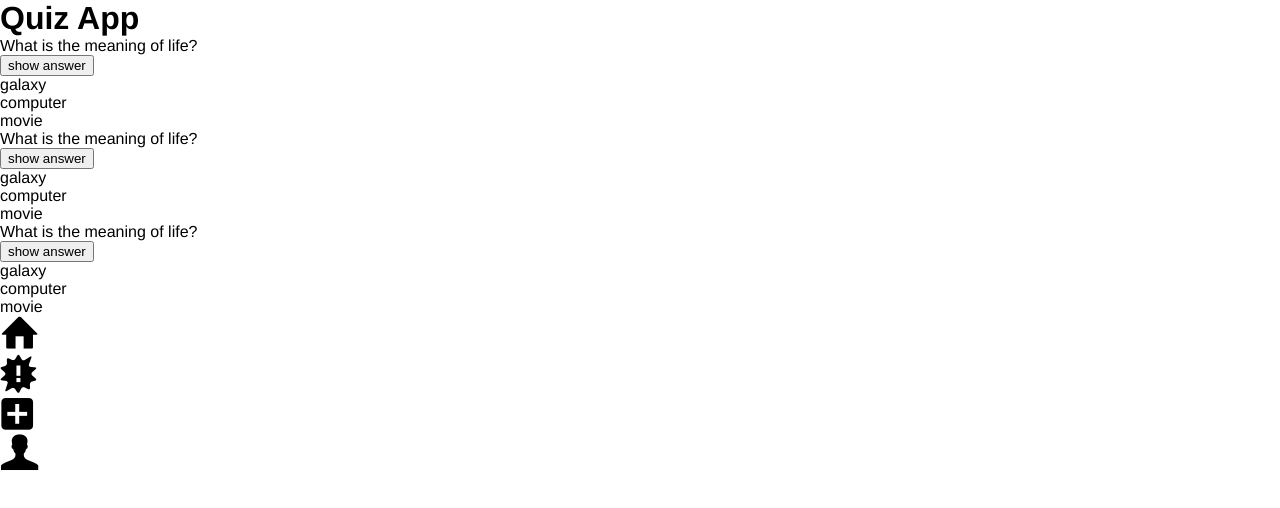
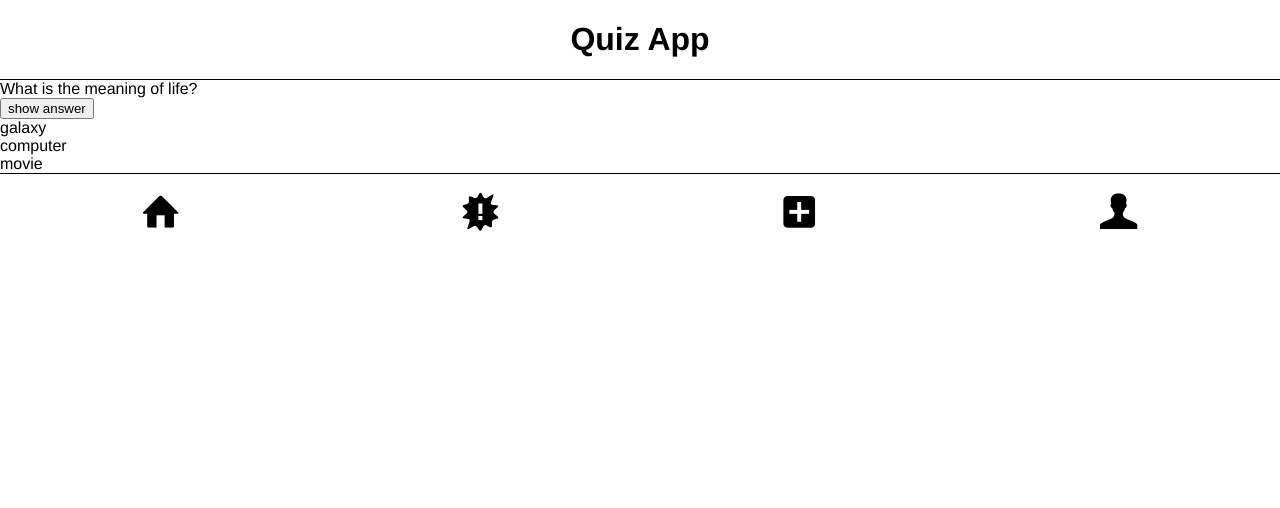
Before and after one commit to GitHogg/quiz-app, a website built with Parcel: page src/index.html in a window 1280 px wide. Built offline with nearby package versions, Linux system fonts and the light colour scheme.

Commit message:
css restructured

```diff
--- /dev/null
+++ b/src/css/base.css
@@ -0,0 +1,20 @@
+*,
+*::before,
+*::after {
+    box-sizing: border-box;
+}
+
+body, h1, h2, h3, ul, ol, li, p {
+    margin: 0;
+    padding: 0;
+}
+
+ul[class],
+ol[class] {
+    list-style: none;
+}
+
+body {
+    font-family: Helvetica, sans-serif;
+    font-size: 16px;
+}
--- /dev/null
+++ b/src/css/footer.css
@@ -0,0 +1,8 @@
+nav ul {
+    height: 5rem;
+    display: flex;
+    justify-content: space-around;
+    align-items: center;
+    border-top: 1px solid black;
+    background-color: white;
+}
--- /dev/null
+++ b/src/css/header.css
@@ -0,0 +1,8 @@
+header {
+    height: 5rem;
+    display: flex;
+    justify-content: center;
+    align-items: center;
+    border-bottom: 1px solid black;
+    background-color: white;
+}
--- /dev/null
+++ b/src/css/style.css
@@ -0,0 +1,4 @@
+@import "./base.css";
+
+@import "./header.css";
+@import "./footer.css";
--- a/src/index.html
+++ b/src/index.html
@@ -3,7 +3,7 @@
 <head>
     <meta charset="UTF-8">
     <meta name="viewport" content="width=device-width, initial-scale=1.0">
-    <link rel="stylesheet" href="style.css">
+    <link rel="stylesheet" href="css/style.css">
     <title>Quiz App</title>
 </head>
 <body>
@@ -11,44 +11,20 @@
         <h1>Quiz App</h1>
     </header>
     <main>
-        <section class="home">
-            <article class="question">
-                <p>What is the meaning of life?</p>
-                <div class="bookmark"></div>
-                <button>show answer</button>
-                <ul>
-                    <li>galaxy</li>
-                    <li>computer</li>
-                    <li>movie</li>
-                </ul>
-            </article>
-
-            <article class="question">
-                <p>What is the meaning of life?</p>
-                <div class="bookmark"></div>
-                <button>show answer</button>
-                <ul>
-                    <li>galaxy</li>
-                    <li>computer</li>
-                    <li>movie</li>
-                </ul>
-            </article>
-
-            <article class="question">
-                <p>What is the meaning of life?</p>
-                <div class="bookmark"></div>
-                <button>show answer</button>
-                <ul>
-                    <li>galaxy</li>
-                    <li>computer</li>
-                    <li>movie</li>
-                </ul>
-            </article>
+        <section class="card">
+            <p class="card__question">What is the meaning of life?</p>
+            <div class="card__bookmark"></div>
+            <button class="card__button" >show answer</button>
+            <ul class="card__hints">
+                <li>galaxy</li>
+                <li>computer</li>
+                <li>movie</li>
+            </ul>
         </section>
     </main>
     <footer>
         <nav>
-            <ul>
+            <ul class="nav__list">
                 <li><a href="#home"><img src="images/home.png" alt="home"></a></li>
                 <li><a href="#bookmarks"><img src="images/bookmark.png" alt="bookmarks"></a></li>
                 <li><a href="#create"><img src="images/create.png" alt="create"></a></li>
--- a/src/style.css
+++ /dev/null
@@ -1,13 +0,0 @@
-* {
-    box-sizing: border-box;
-}
-
-body {
-    font-family: Helvetica, sans-serif;
-    font-size: 16px;
-}
-
-body, h1, h2, h3, ul, ol, li, p {
-    margin: 0;
-    padding: 0;
-}
```
